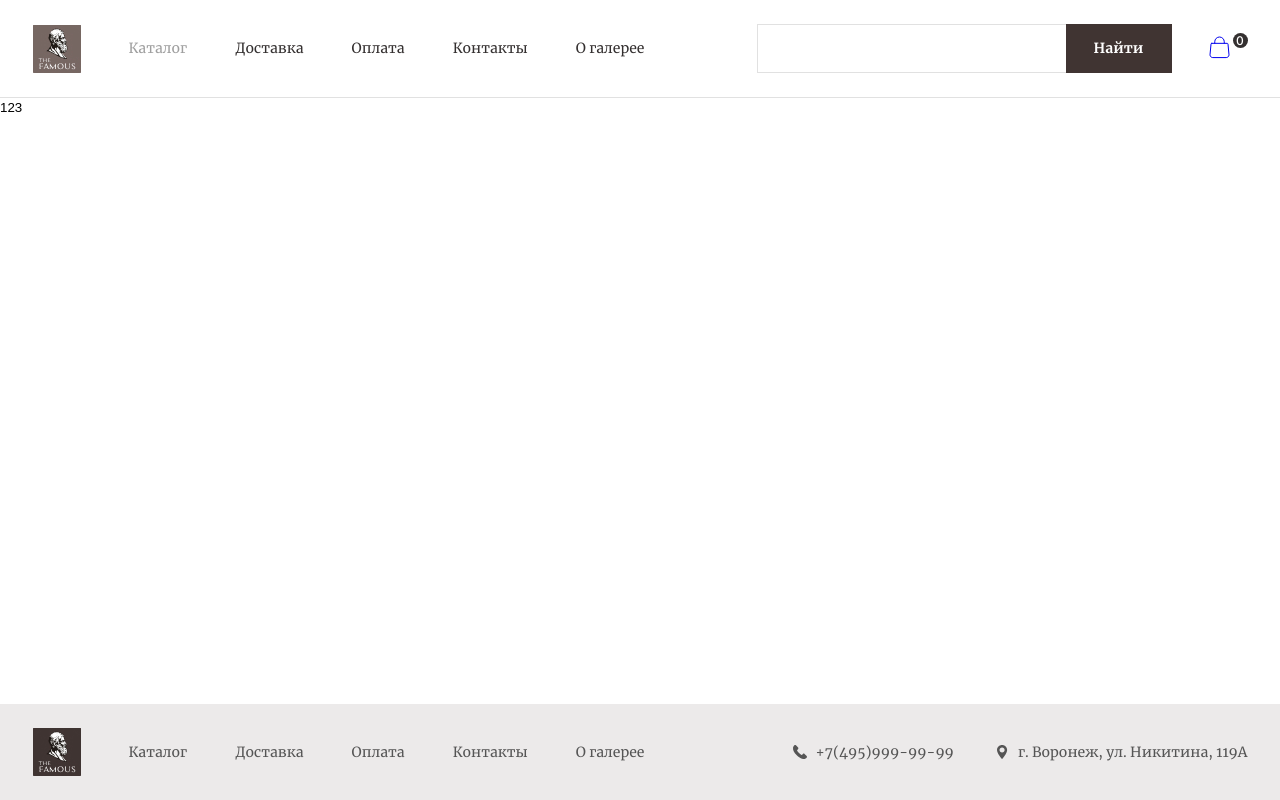
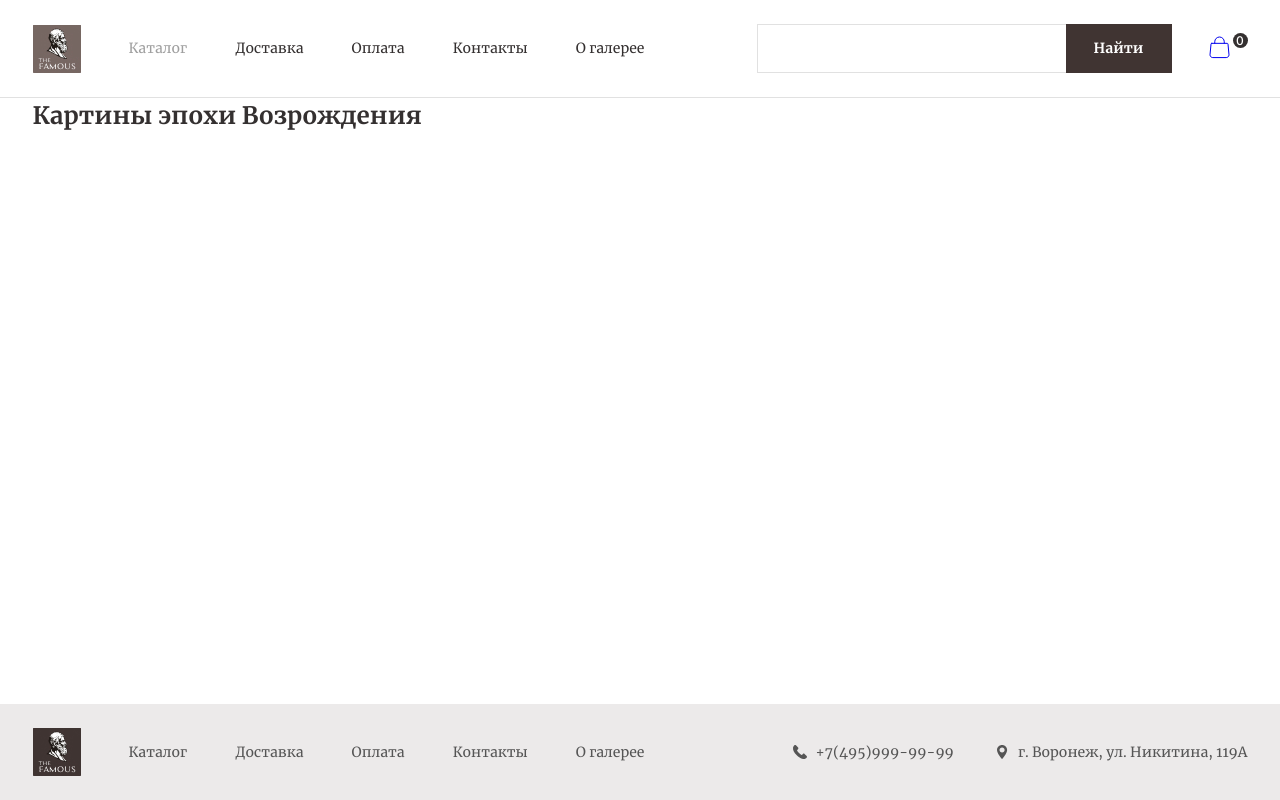
Before and after one commit to pyatak-31/the-famous, a Vue app: page /catalog in a window 1280 px wide. Built offline with nearby package versions, Linux system fonts and the light colour scheme.

Commit message:
add title component

```diff
--- a/src/components/layout/main/nav/LayoutMainNav.vue
+++ b/src/components/layout/main/nav/LayoutMainNav.vue
@@ -19,7 +19,7 @@
     </nav>
 </template>
 
-<script>export default { name: 'LayoutMainNav' }</script>
+<script>export default { name: 'LayoutMainNav' };</script>
 
 <script setup>
     const props = defineProps({
@@ -44,8 +44,7 @@
             gap: 48px;
         }
 
-        &__item {
-        }
+       // &__item {}
 
         &__link {
             @include font($dark, 14px, 21px, 400);
--- /dev/null
+++ b/src/components/ui/title/UiTitle.vue
@@ -0,0 +1,68 @@
+<template>
+    <renderTitle />
+</template>
+
+<script>export default { name: 'UiTitle' };</script>
+
+<script setup>
+    import { useSlots, h } from 'vue';
+
+    const props = defineProps({
+        rank: { type: String, default: '2' },
+        hidden: Boolean,
+    });
+
+    const tag = `h${ props.rank }`;
+
+    const classList = () => {
+        let result = `title title--${ props.rank }`
+        if (props.hidden) {
+            result += ' visually-hidden';
+        }
+
+        return result
+    };
+
+    const slot = useSlots();
+    const titleContent = slot.default ? slot.default() : 'Заголовок';
+
+    const renderTitle = () => {
+        return h(
+            tag,
+            {
+                class: classList(),
+            },
+            titleContent
+        );
+    };
+</script>
+
+<style lang="scss">
+    .title {
+        color: $dark;
+
+        &--1 {
+            @include font('', 24px, 36px, 700);
+        }
+
+        &--2 {
+            @include font('', 18px, 27px, 400);
+        }
+
+        &--3 {
+            @include font('', 16px, 24px, 700);
+        }
+
+        &--4 {
+            @include font('', 14px, 21px, 700);
+        }
+
+        &--5 {
+            @include font('', 14px, 21px, 400);
+        }
+
+        &--6 {
+            @include font('', 14px, 21px, 300);
+        }
+    }
+</style>
--- a/src/views/CatalogView.vue
+++ b/src/views/CatalogView.vue
@@ -1,20 +1,29 @@
 <template>
-    <div class="home">
+    <section class="catalog">
+        <app-container class="catalog__container">
+            <ui-title rank="1">
+                Картины эпохи Возрождения
+            </ui-title>
 
-        <button>123</button>
-    </div>
+        </app-container>
+    </section>
 </template>
 
 <script>
-export default {
-  name: 'CatalogView',
-  components: {
+    import AppContainer from '@/components/app/container/AppContainer.vue';
+    import { ref } from 'vue';
+import UiTitle from '@/components/ui/title/UiTitle.vue';
 
-  }
-}
+    export default {
+        name: 'CatalogView',
+        components: {
+            AppContainer,
+                UiTitle,
+        }
+    }
 </script>
 
-<style lang="scss">
+<style scoped lang="scss">
     button {
         background-color: $primary;
     }
```
